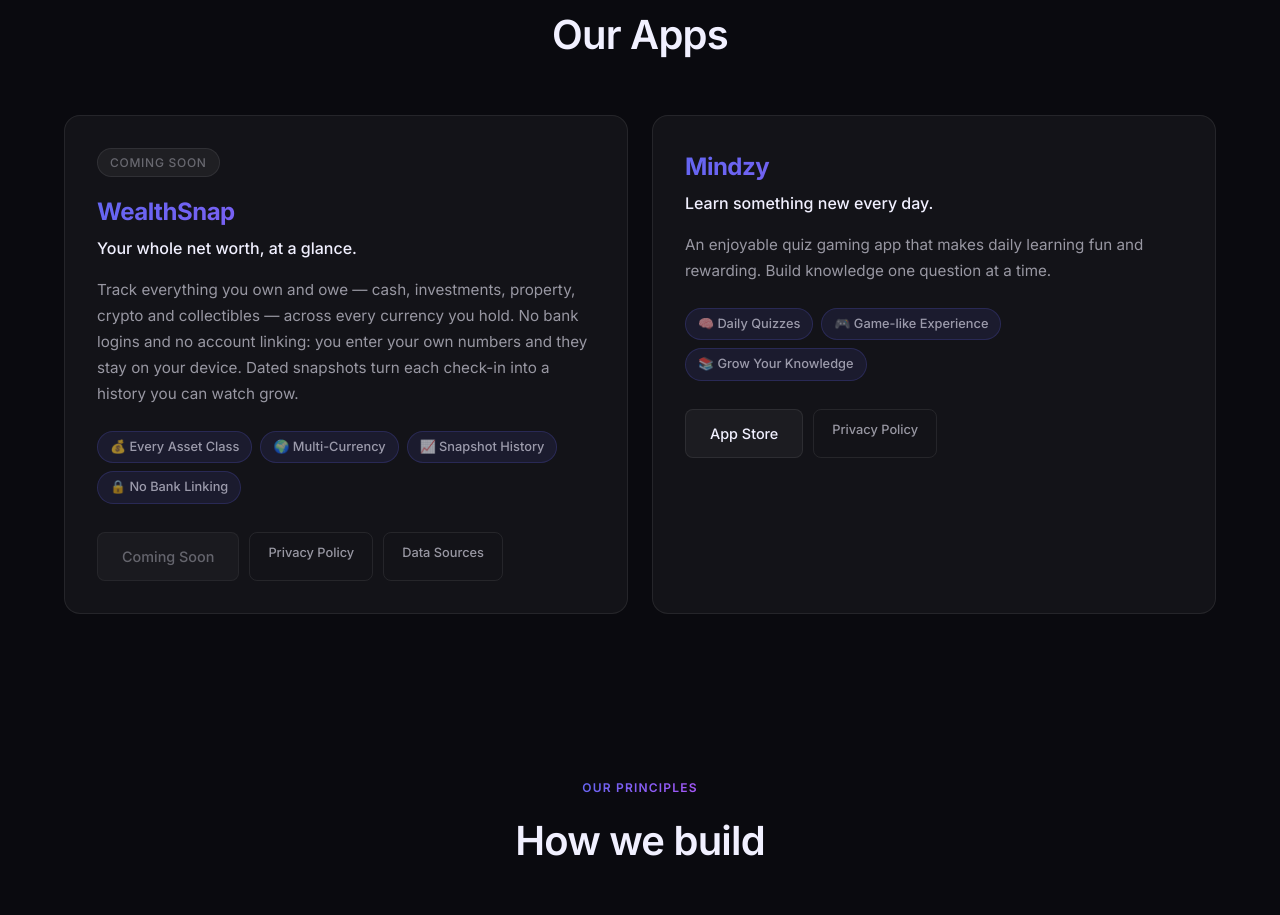
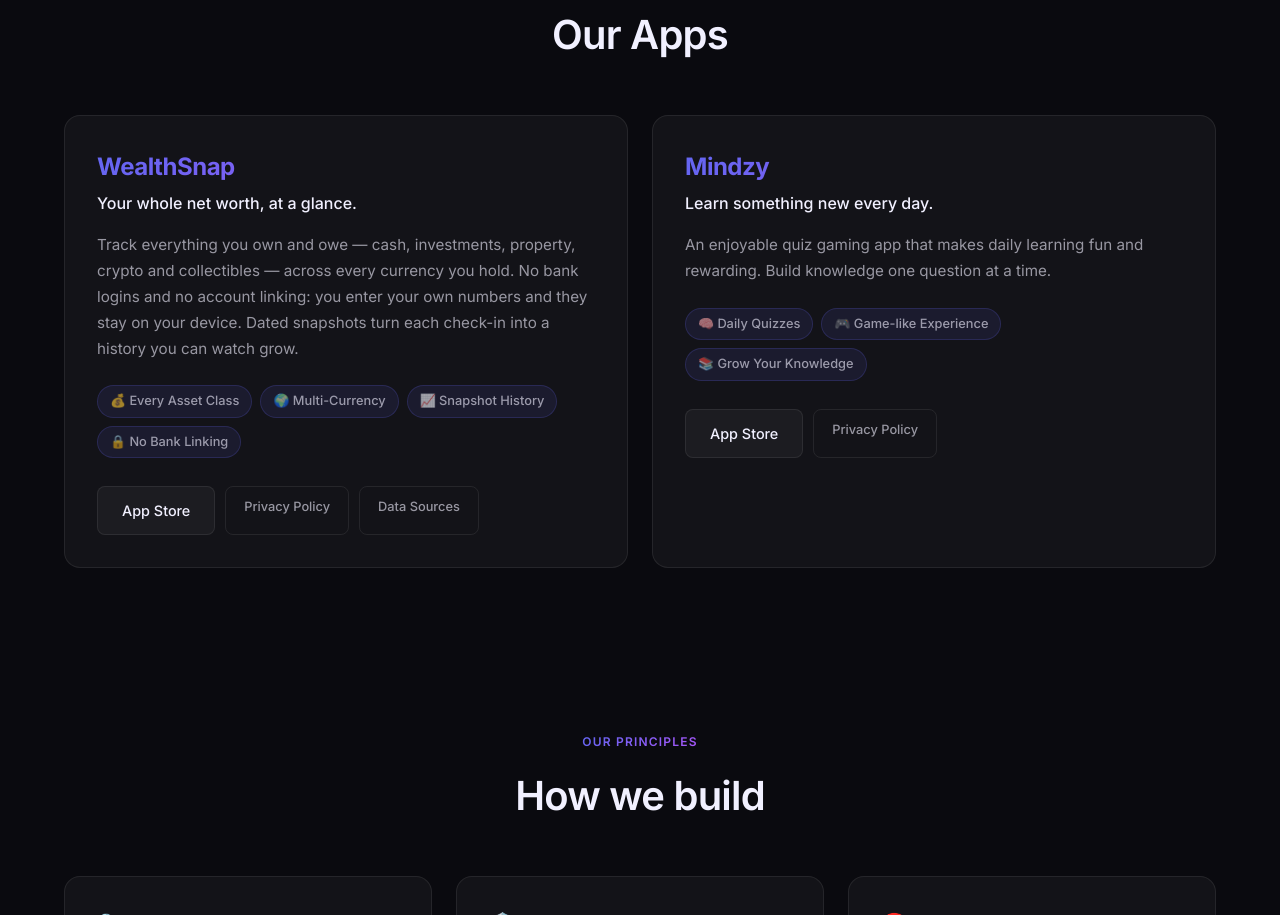
Before and after one commit to craftingbyteseu/craftingbytes.eu, a plain HTML site: page index.html in a window 1280 px wide. Shown: the part 912-1827 px from the top of the page. Drawn offline with Linux system fonts and the light colour scheme.

Commit message:
WealthSnap: link App Store listing, drop Coming Soon

```diff
--- a/index.html
+++ b/index.html
@@ -54,7 +54,6 @@
                 <!-- WealthSnap -->
                 <div class="app-card">
                     <div class="app-card-header">
-                        <div class="coming-soon-badge">Coming Soon</div>
                         <div class="app-name">WealthSnap</div>
                         <div class="app-tagline">Your whole net worth, at a glance.</div>
                     </div>
@@ -66,7 +65,7 @@
                         <span class="pill">🔒 No Bank Linking</span>
                     </div>
                     <div class="app-actions">
-                        <span class="btn btn-muted">Coming Soon</span>
+                        <a href="https://apps.apple.com/ro/app/wealthsnap-net-worth-tracker/id6770276541" class="btn btn-ghost" target="_blank" rel="noopener">App Store</a>
                         <a href="wealthsnap-privacy.html" class="btn btn-link">Privacy Policy</a>
                         <a href="wealthsnap-data-sources.html" class="btn btn-link">Data Sources</a>
                     </div>
--- a/styles.css
+++ b/styles.css
@@ -365,20 +365,6 @@ section {
     gap: 10px;
 }
 
-.coming-soon-badge {
-    display: inline-block;
-    padding: 4px 12px;
-    background: rgba(255, 255, 255, 0.05);
-    border: 1px solid var(--border);
-    border-radius: 100px;
-    font-size: 0.75rem;
-    color: var(--text-muted);
-    margin-bottom: 1rem;
-    text-transform: uppercase;
-    letter-spacing: 0.06em;
-    font-weight: 500;
-}
-
 /* =========================================
    About / Principles
    ========================================= */
```
